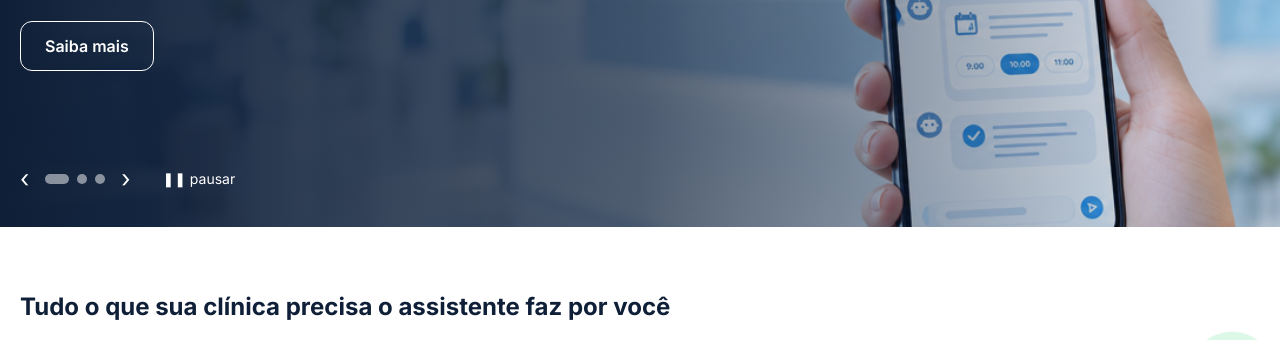
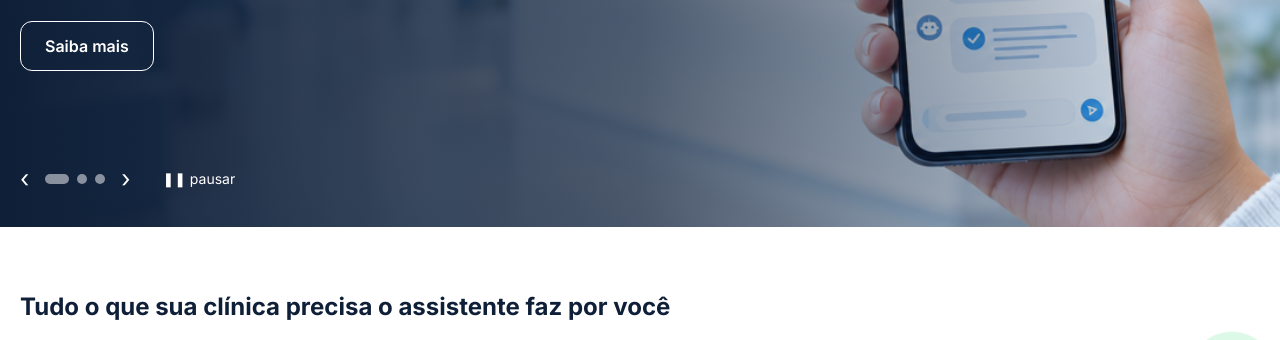
Before and after one commit to santos3tecnologia/site, a plain HTML site: page index.html in a window 1280 px wide. Shown: the part 373-713 px from the top of the page. Drawn offline with nearby package versions, Linux system fonts and the light colour scheme.

Commit message:
Melhorias no Site: Cabecalho e carrossel

```diff
--- a/index.html
+++ b/index.html
@@ -166,7 +166,11 @@
 
   <!-- Slide 1 -->
   <div class="slide absolute inset-0 transition-opacity duration-700 opacity-100">
-    <img src="assets/img/slide1.png" alt="" class="absolute inset-0 w-full h-full object-cover object-[100%_0%]">
+    <picture>
+      <source media="(max-width: 767px)" srcset="assets/img/slide1.png">
+      <img src="assets/img/slide1.png" alt="" class="absolute inset-0 w-full h-full object-cover object-[50%_50%]">
+    </picture>
+
     <div class="absolute inset-0 bg-gradient-to-r from-navy via-navy/70 to-transparent"></div>
     <div class="relative max-w-7xl mx-auto px-5 h-full flex items-center">
       <div class="max-w-xl text-white text-left flex flex-col">
```
